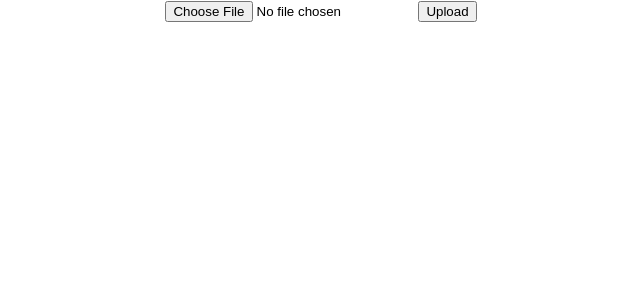
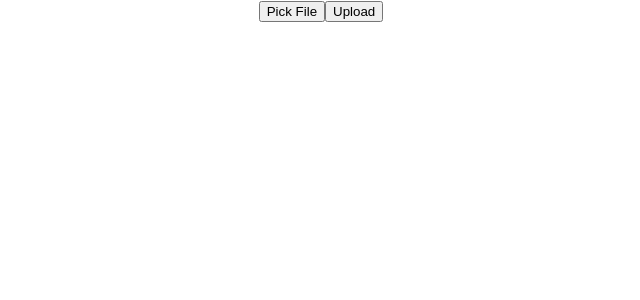
Before and after one commit to ameCont/img-Upload, a React (Create React App) app: page / in a window 1280 px wide. Shown: the top 300 px of the page, without its empty margins (319-959 px from the left). Built offline with nearby package versions, Linux system fonts and the light colour scheme.

Commit message:
Pick A File

```diff
--- a/src/App.js
+++ b/src/App.js
@@ -43,7 +43,12 @@ class App extends Component {
   render() {
     return (
       <div className="App">
-        <input type="file" onChange={this.fileSelectedHandler}/>
+        <input
+        style={{display: 'none'}}
+        type="file"
+        onChange={this.fileSelectedHandler}
+        ref={fileInput => this.fileInput = fileInput}/>
+        <button onClick={() => this.fileInput.click()}>Pick File</button>
         <button onClick={this.fileUploadHandler}>Upload</button>
       </div>
     );
```
